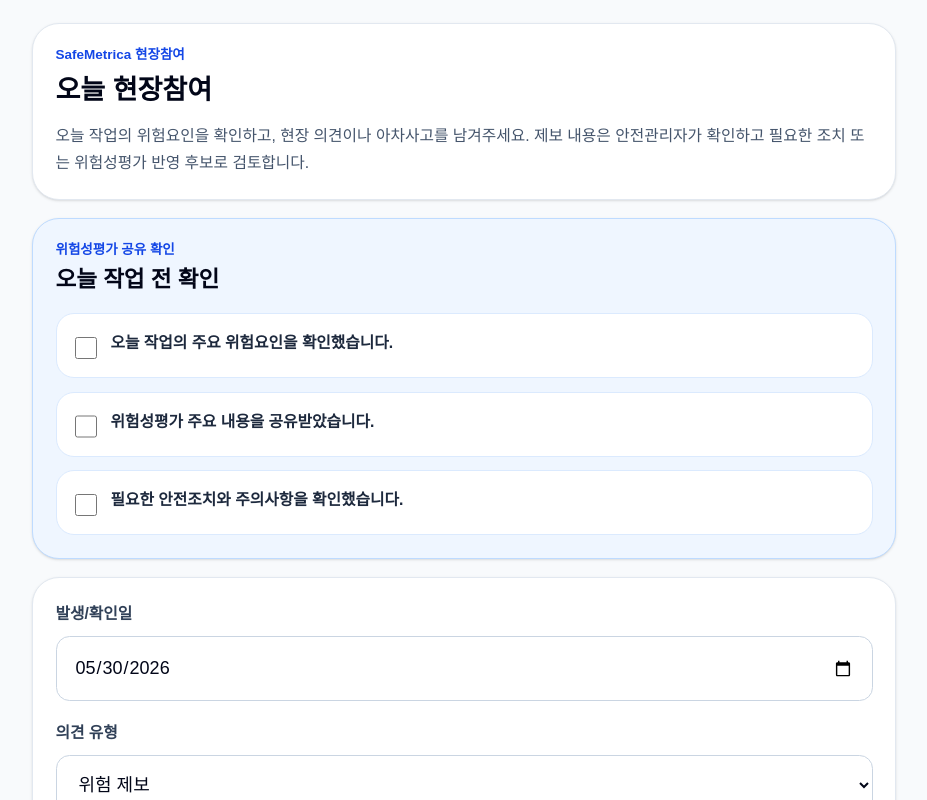
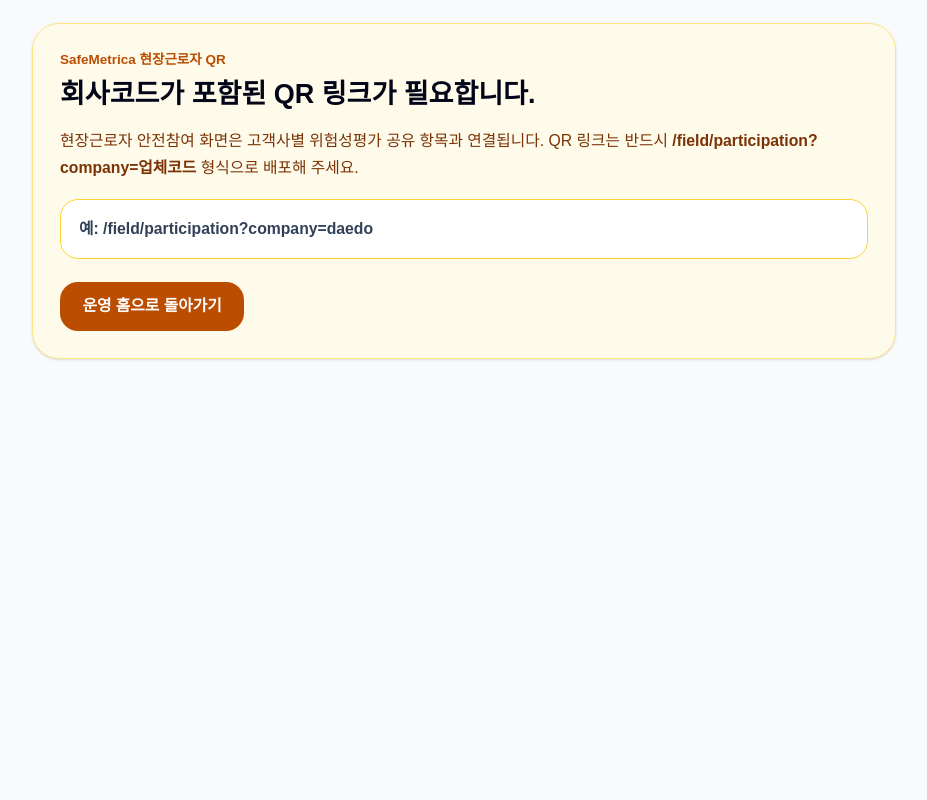
Before and after one commit to safemetrica/safe-metrica, a Next.js app: page /field/participation in a window 1280 px wide. Shown: the top 800 px of the page, without its empty margins (176-1103 px from the left). Built offline with nearby package versions, Linux system fonts and the light colour scheme.

Commit message:
fix: route home field participation to review inbox

```diff
--- a/src/app/field/participation/page.tsx
+++ b/src/app/field/participation/page.tsx
@@ -31,6 +31,32 @@ export default async function FieldParticipationPage({ searchParams }: PageProps
   const riskSummary = await getFieldWorkerRiskSummary(companyCode);
   const siteValue = params.site ?? "";
   const sourceValue = params.source ?? "web";
+
+  if (!companyCode) {
+    return (
+      <main className="min-h-screen bg-slate-50 px-4 py-5 text-slate-900">
+        <div className="mx-auto max-w-3xl">
+          <section className="rounded-3xl border border-amber-200 bg-amber-50 p-6 shadow-sm">
+            <p className="text-xs font-black text-amber-700">SafeMetrica 현장근로자 QR</p>
+            <h1 className="mt-2 text-2xl font-black text-slate-950">회사코드가 포함된 QR 링크가 필요합니다.</h1>
+            <p className="mt-3 text-sm leading-6 text-amber-900">
+              현장근로자 안전참여 화면은 고객사별 위험성평가 공유 항목과 연결됩니다.
+              QR 링크는 반드시 <span className="font-black">/field/participation?company=업체코드</span> 형식으로 배포해 주세요.
+            </p>
+            <div className="mt-4 rounded-2xl border border-amber-300 bg-white p-4 text-sm font-bold text-slate-700">
+              예: /field/participation?company=daedo
+            </div>
+            <a
+              href="/home"
+              className="mt-5 inline-flex rounded-2xl bg-amber-700 px-5 py-3 text-sm font-black text-white"
+            >
+              운영 홈으로 돌아가기
+            </a>
+          </section>
+        </div>
+      </main>
+    );
+  }
 
   if (riskSummary) {
     return (
--- a/src/app/field/voice/page.tsx
+++ b/src/app/field/voice/page.tsx
@@ -322,13 +322,13 @@ function EmptyState() {
     <section className="rounded-3xl border border-slate-200 bg-white p-6 text-center shadow-sm">
       <p className="text-lg font-black text-slate-900">아직 접수된 현장 의견이 없습니다.</p>
       <p className="mt-2 text-sm leading-6 text-slate-600">
-        근로자·협력사가 현장참여 QR로 위험요인, 아차사고, 개선의견을 제출하면 이곳에 표시됩니다.
+        근로자·협력사가 회사코드가 포함된 현장참여 QR로 위험요인, 아차사고, 개선의견을 제출하면 이곳에 표시됩니다.
       </p>
       <Link
-        href="/field/participation"
+        href="/home"
         className="mt-5 inline-flex rounded-2xl bg-blue-700 px-5 py-3 text-sm font-black text-white"
       >
-        현장참여 입력 화면 보기
+        운영 홈으로 돌아가기
       </Link>
     </section>
   );
--- a/src/app/home/page.tsx
+++ b/src/app/home/page.tsx
@@ -6,7 +6,7 @@ import TbmFormAction from "@/components/TbmFormAction";
 import { getTbmFormUrl } from "@/lib/tenantLinks";
 const menus = [
   { href: "/tbm", icon: "📋", label: "TBM 현황", sub: "툴박스미팅 실시간", color: "from-blue-600 to-blue-700 hover:from-blue-500 hover:to-blue-600", border: "border-blue-500" },
-  { href: "/field/participation", icon: "🗣️", label: "현장참여", sub: "위험요인 확인·의견제보", color: "from-lime-600 to-emerald-700 hover:from-lime-500 hover:to-emerald-600", border: "border-lime-500" },
+  { href: "/field/voice", icon: "🗣️", label: "현장참여 접수함", sub: "위험제보·아차사고 검토", color: "from-lime-600 to-emerald-700 hover:from-lime-500 hover:to-emerald-600", border: "border-lime-500" },
   { href: "/ebm", icon: "📚", label: "Evidence Book", sub: "증빙 현황 조회", color: "from-emerald-600 to-emerald-700 hover:from-emerald-500 hover:to-emerald-600", border: "border-emerald-500" },
   { href: "/field", icon: "👷", label: "현장 비서", sub: "관리감독자 전용", color: "from-teal-600 to-teal-700 hover:from-teal-500 hover:to-teal-600", border: "border-teal-500" },
   { href: "/monthly-report", icon: "📑", label: "월간보고서", sub: "월별 안전운영 요약", color: "from-sky-600 to-blue-700 hover:from-sky-500 hover:to-blue-600", border: "border-sky-500" },
@@ -23,7 +23,7 @@ const managerMenuHrefs = new Set([
   "/field",
   "/risk",
   "/monthly-report",
-]);
+  "/field/voice",]);
 async function getWeather() {
   try {
    const now = new Date();
```
